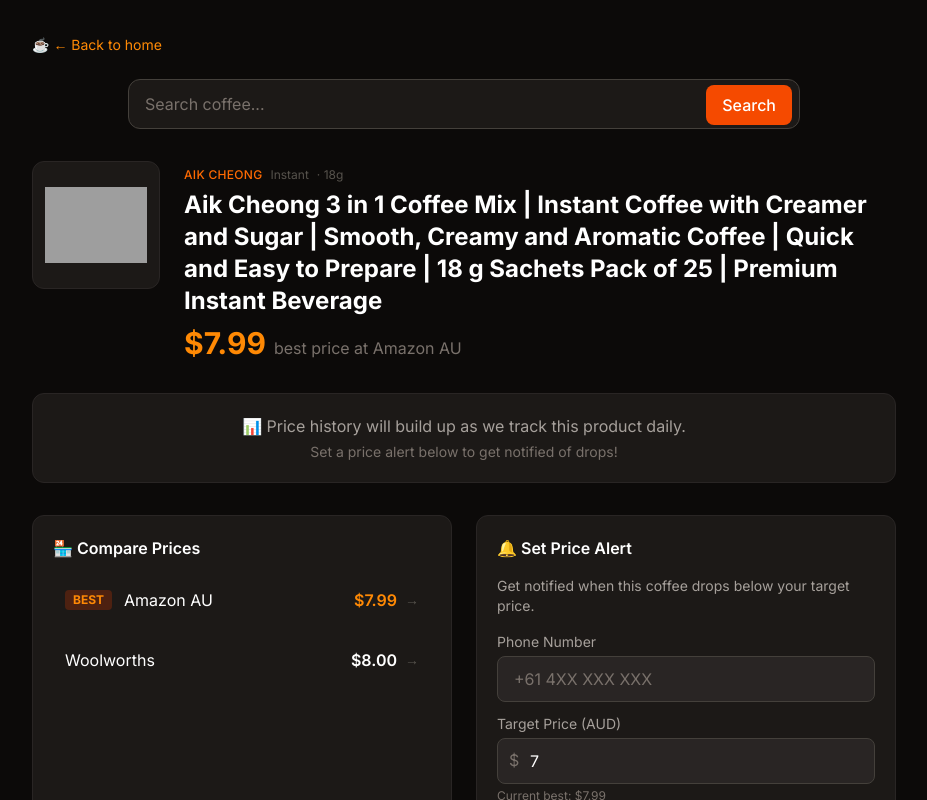
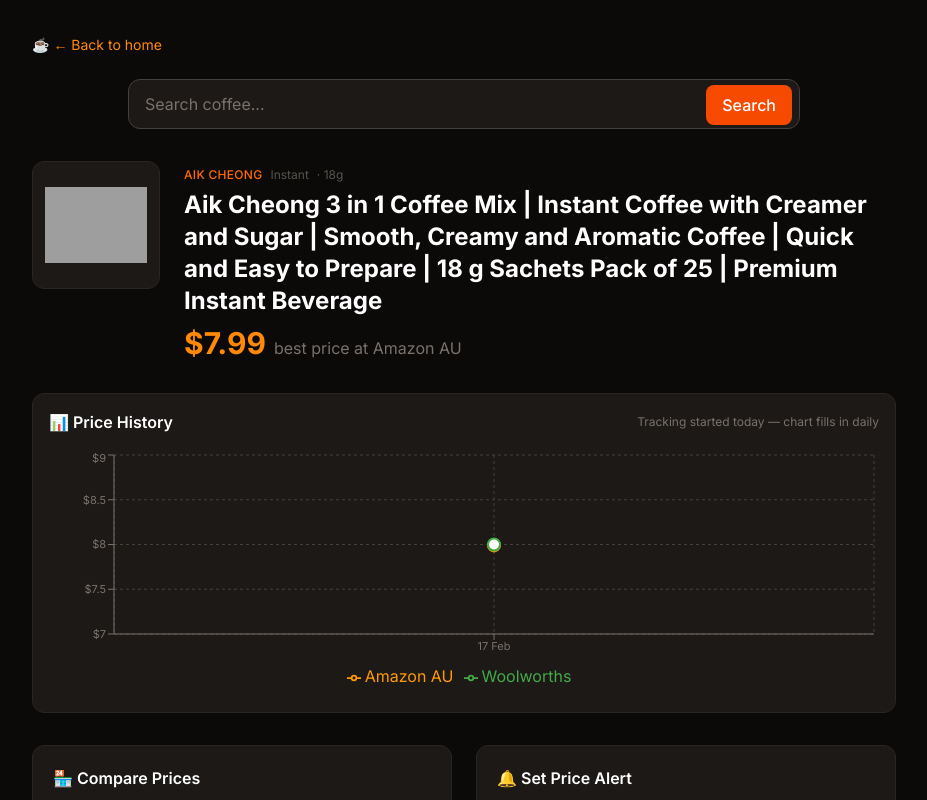
Before and after one commit to Felix-GV/Budget-Coffee, a Next.js app: page /product/aik-cheong-3-in-1-coffee-mix-instant-coffee-with-creamer-and-sugar-smooth-creamy--amazon-au in a window 1280 px wide. Shown: the top 800 px of the page, without its empty margins (176-1103 px from the left). Built offline with nearby package versions, Linux system fonts and the light colour scheme; grey boxes are pictures that could not be loaded.

Commit message:
feat: price chart shows today's price immediately, daily snapshots build history

```diff
--- a/src/app/product/[slug]/page.tsx
+++ b/src/app/product/[slug]/page.tsx
@@ -70,11 +70,15 @@
           }
         }
 
+        const today = new Date().toISOString().split('T')[0];
         setProduct({
           ...p,
           prices: [
-            { retailer: p.retailer, price: p.price, url: p.url, history: [] },
-            ...Array.from(retailerMap.values()).map(({ product: o }) => ({ retailer: o.retailer, price: o.price, url: o.url, history: [] })),
+            { retailer: p.retailer, price: p.price, url: p.url, history: [{ date: today, price: p.price }] },
+            ...Array.from(retailerMap.values()).map(({ product: o }) => ({
+              retailer: o.retailer, price: o.price, url: o.url,
+              history: [{ date: today, price: o.price }],
+            })),
           ].sort((a, b) => a.price - b.price),
         });
         setLoading(false);
@@ -159,7 +163,6 @@
         </div>
 
         {/* Price Chart */}
-        {hasHistory ? (
         <div className="mb-8">
           <PriceChart
             priceData={product.prices
@@ -170,12 +173,6 @@
               }))}
           />
         </div>
-        ) : (
-          <div className="mb-8 bg-stone-900 border border-stone-800 rounded-xl p-5 text-center">
-            <p className="text-stone-400">📊 Price history will build up as we track this product daily.</p>
-            <p className="text-stone-500 text-sm mt-1">Set a price alert below to get notified of drops!</p>
-          </div>
-        )}
 
         <div className="grid md:grid-cols-2 gap-6">
           {/* All Prices by retailer */}
--- a/src/components/PriceChart.tsx
+++ b/src/components/PriceChart.tsx
@@ -33,12 +33,16 @@
     }));
 
   const allPrices = priceData.flatMap(p => p.history.map(h => h.price));
-  const minPrice = Math.floor(Math.min(...allPrices) * 0.95);
-  const maxPrice = Math.ceil(Math.max(...allPrices) * 1.05);
+  const minPrice = Math.floor(Math.min(...allPrices) * 0.9);
+  const maxPrice = Math.ceil(Math.max(...allPrices) * 1.1);
+  const isSingleDay = chartData.length === 1;
 
   return (
     <div className="w-full h-80 bg-stone-900 border border-stone-800 rounded-xl p-4">
-      <h3 className="text-white font-semibold mb-4">📊 Price History</h3>
+      <div className="flex items-center justify-between mb-4">
+        <h3 className="text-white font-semibold">📊 Price History</h3>
+        {isSingleDay && <span className="text-xs text-stone-500">Tracking started today — chart fills in daily</span>}
+      </div>
       <ResponsiveContainer width="100%" height="85%">
         <LineChart data={chartData}>
           <CartesianGrid strokeDasharray="3 3" stroke="#44403c" />
@@ -57,8 +61,8 @@
               dataKey={retailer}
               stroke={retailerColors[retailer] || '#f97316'}
               strokeWidth={2}
-              dot={{ r: 3 }}
-              activeDot={{ r: 5 }}
+              dot={{ r: isSingleDay ? 6 : 3 }}
+              activeDot={{ r: 7 }}
             />
           ))}
         </LineChart>
```
Lines whose indentation alone changed are shown as unchanged.
